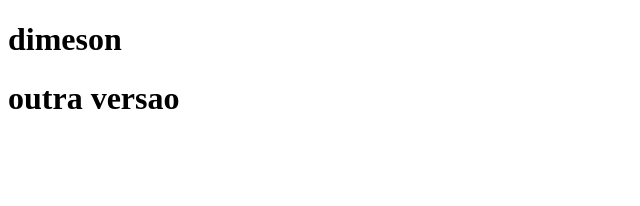
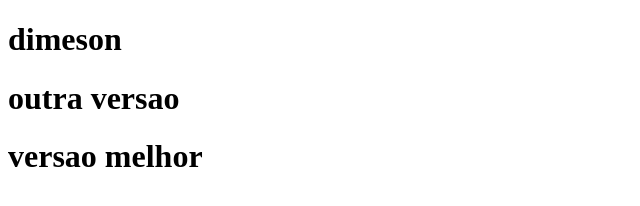
Before and after one commit to didianderlane031/didianderlane031, a plain HTML site: page index.html in a window 1280 px wide. Shown: the whole page, without its empty margins (0-640 px from the left). Drawn offline with Linux system fonts and the light colour scheme.

Commit message:
versao 1.2

```diff
--- a/index.html
+++ b/index.html
@@ -8,5 +8,6 @@
 <body>
     <h1>dimeson</h1>
     <h1>outra versao</h1>
+    <h1>versao melhor</h1>
 </body>
 </html>
```
